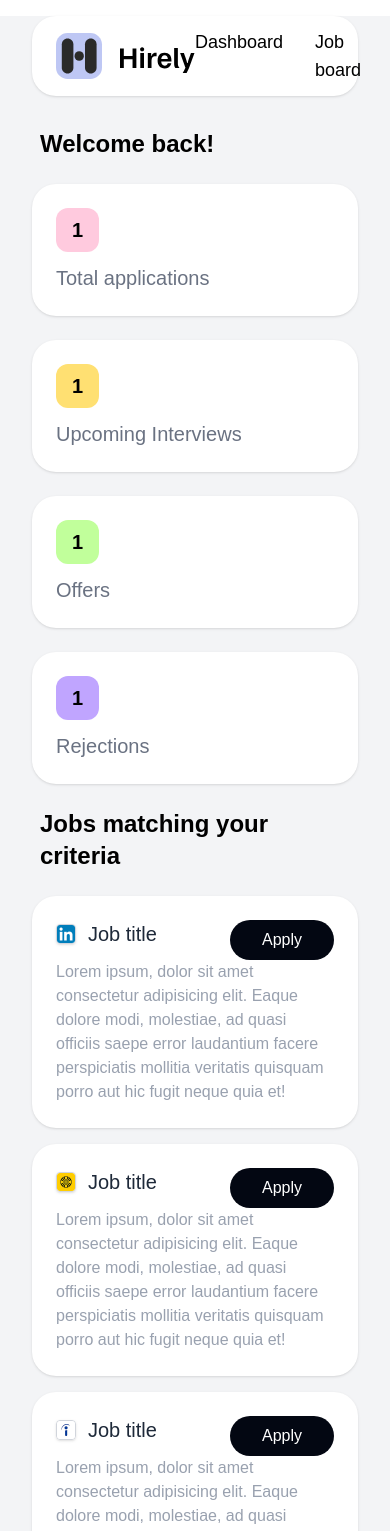
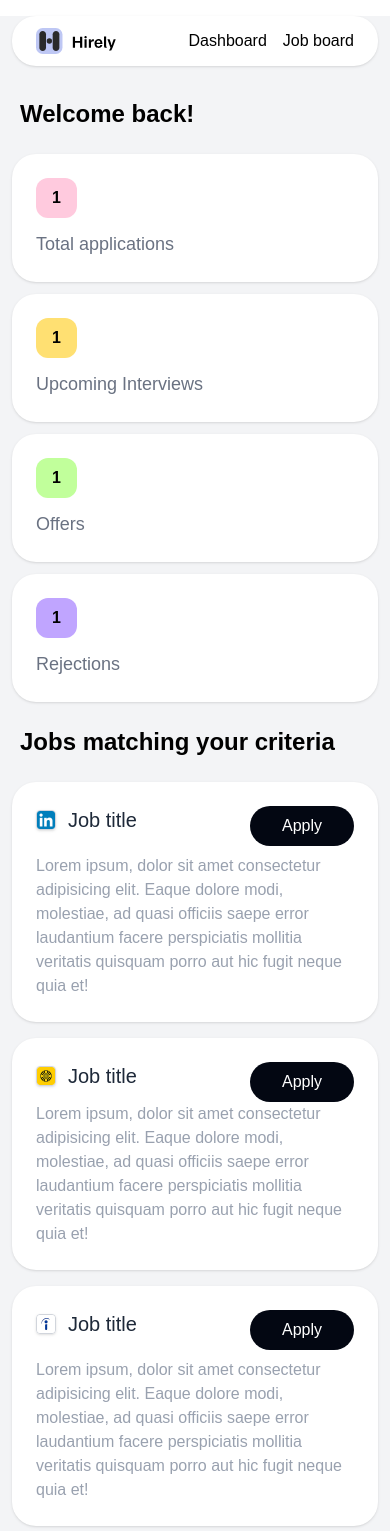
Before and after one commit to elena-lpz/react-job-tracker-app, a React (Vite) app in the folder client/: page / in a window 390 px wide. Shown: the top 1531 px of the page. Built offline with nearby package versions, Linux system fonts and the light colour scheme; a web font is replaced by a local one.

Commit message:
feat: add delete button and other

```diff
--- a/client/src/App.jsx
+++ b/client/src/App.jsx
@@ -3,7 +3,6 @@ import "./App.css";
 import JobBoard from "./components/JobBoard";
 import Header from "./components/Header";
 import Dashboard from "./components/Dashboard";
-import Profile from "./components/Profile";
 
 export default function App() {
   return (
@@ -12,7 +11,6 @@ export default function App() {
       <Routes>
         <Route path={"/"} element={<Dashboard />} />
         <Route path={"/jobboard"} element={<JobBoard />} />
-        <Route path={"/profile"} element={<Profile />} />
       </Routes>
     </>
   );
--- a/client/src/components/AddJobModal.jsx
+++ b/client/src/components/AddJobModal.jsx
@@ -36,7 +36,7 @@ export default function AddJobModal({ setAddModal }) {
       className="fixed top-0 left-0 w-full h-full bg-black/70 flex justify-center items-center z-50"
     >
       <div
-        className="bg-white p-6 rounded-lg shadow-lg w-[90%] max-w-lg max-h-[90vh] overflow-y-auto"
+        className="bg-white p-6 rounded-lg shadow-lg max-w-[90dvw] md:max-w-[50dvw] max-h-[90vh] overflow-y-auto"
         // stops modal from closing when clicking on it
         onClick={(e) => e.stopPropagation()}
       >
@@ -129,7 +129,7 @@ export default function AddJobModal({ setAddModal }) {
             </select>
           </fieldset>
 
-          <div>
+          <div className="mt-3 flex justify-end gap-2">
             {/* cancel button closes modal  */}
             {/* might want to add a close button too...  */}
             <button type="button" onClick={() => setAddModal(false)}>
--- a/client/src/components/Dashboard.jsx
+++ b/client/src/components/Dashboard.jsx
@@ -1,40 +1,42 @@
 export default function Dashboard() {
   return (
-    <main className="mx-8 mt-8 flex flex-col min-h-screen">
+    <main className="mx-3 md:mx-8 mt-8 flex flex-col min-h-screen">
       <h1 className="px-2 text-2xl font-semibold">Welcome back!</h1>
 
       {/* quick summary  */}
-
-      <div className="mt-6 grid grid-cols-1 md:grid-cols-4 gap-6">
+      <div className="mt-6 grid grid-cols-1 md:grid-cols-4 gap-3 md:gap-6">
         <div className="bg-white shadow-sm p-6 rounded-3xl flex-column items-center">
-          <p className="text-xl font-semibold max-w-min rounded-xl px-4 py-2 bg-[var(--pink-accent)] mb-3">
+          <p className="text-md md:text-xl font-semibold max-w-min rounded-xl px-4 py-2 bg-[var(--pink-accent)] mb-3">
             {1}
           </p>
-          <p className="text-xl text-gray-500 ">Total applications</p>
+          <p className="text-lg md:text-xl text-gray-500 ">
+            Total applications
+          </p>
         </div>
 
         <div className="bg-white shadow-sm p-6 rounded-3xl flex-column items-center">
-          <p className="text-xl font-semibold max-w-min rounded-xl px-4 py-2 bg-[var(--yellow-accent)] mb-3">
+          <p className="text-md md:text-xl font-semibold max-w-min rounded-xl px-4 py-2 bg-[var(--yellow-accent)] mb-3">
             {1}
           </p>
-          <p className="text-xl text-gray-500 ">Upcoming Interviews</p>
+          <p className="text-lg md:text-xl text-gray-500 ">
+            Upcoming Interviews
+          </p>
         </div>
 
         <div className="bg-white shadow-sm p-6 rounded-3xl flex-column items-center">
-          <p className="text-xl font-semibold max-w-min rounded-xl px-4 py-2 bg-[var(--green-accent)] mb-3">
+          <p className="text-md md:text-xl font-semibold max-w-min rounded-xl px-4 py-2 bg-[var(--green-accent)] mb-3">
             {1}
           </p>
-          <p className="text-xl text-gray-500 ">Offers</p>
+          <p className="text-lg md:text-xl text-gray-500 ">Offers</p>
         </div>
 
         <div className="bg-white shadow-sm p-6 rounded-3xl flex-column items-center">
-          <p className="text-xl font-semibold max-w-min rounded-xl px-4 py-2 bg-[var(--purple-accent)] mb-3">
+          <p className="text-md md:text-xl font-semibold max-w-min rounded-xl px-4 py-2 bg-[var(--purple-accent)] mb-3">
             {1}
           </p>
-          <p className="text-xl text-gray-500 ">Rejections</p>
+          <p className="text-lg md:text-xl text-gray-500 ">Rejections</p>
         </div>
       </div>
-
       <div className="mt-6">
         <h1 className="px-2 text-2xl font-semibold">
           Jobs matching your criteria
@@ -53,7 +55,7 @@ export default function Dashboard() {
               <button className="max-h-min">Apply</button>
             </div>
 
-            <p className="text-md text-gray-400 ">
+            <p className="mt-2 text-md text-gray-400 ">
               Lorem ipsum, dolor sit amet consectetur adipisicing elit. Eaque
               dolore modi, molestiae, ad quasi officiis saepe error laudantium
               facere perspiciatis mollitia veritatis quisquam porro aut hic
@@ -76,7 +78,7 @@ export default function Dashboard() {
               <button className="max-h-min">Apply</button>
             </div>
 
-            <p className="text-md text-gray-400 ">
+            <p className="mt-2text-md text-gray-400 ">
               Lorem ipsum, dolor sit amet consectetur adipisicing elit. Eaque
               dolore modi, molestiae, ad quasi officiis saepe error laudantium
               facere perspiciatis mollitia veritatis quisquam porro aut hic
@@ -99,7 +101,7 @@ export default function Dashboard() {
               <button className="max-h-min">Apply</button>
             </div>
 
-            <p className="text-md text-gray-400 ">
+            <p className="mt-2 text-md text-gray-400 ">
               Lorem ipsum, dolor sit amet consectetur adipisicing elit. Eaque
               dolore modi, molestiae, ad quasi officiis saepe error laudantium
               facere perspiciatis mollitia veritatis quisquam porro aut hic
@@ -122,7 +124,7 @@ export default function Dashboard() {
               <button className="max-h-min">Apply</button>
             </div>
 
-            <p className=" text-md text-gray-400 ">
+            <p className="mt-2 text-md text-gray-400 ">
               Lorem ipsum, dolor sit amet consectetur adipisicing elit. Eaque
               dolore modi, molestiae, ad quasi officiis saepe error laudantium
               facere perspiciatis mollitia veritatis quisquam porro aut hic
--- a/client/src/components/Header.jsx
+++ b/client/src/components/Header.jsx
@@ -2,9 +2,13 @@ import { NavLink } from "react-router";
 
 export default function Header() {
   return (
-    <header className="mx-8 my-4 flex justify-between items-center bg-white px-6 py-3 rounded-3xl shadow-sm">
-      <img src="./assets/logos/hirely-logo-text.svg" alt="Hirely logo" />
-      <nav className="flex gap-8 font-medium text-lg">
+    <header className=" mx-3 md:mx-8 my-4 flex justify-between items-center bg-white px-6 py-3 rounded-3xl shadow-sm">
+      <img
+        src="./assets/logos/hirely-logo-text.svg"
+        alt="Hirely logo"
+        className="w-20 md:w-25"
+      />
+      <nav className="flex gap-4 md:gap-8 font-medium text-md md:text-lg">
         <NavLink to={"/"}>Dashboard</NavLink>
         <NavLink to={"/jobboard"}>Job board</NavLink>
       </nav>
--- a/client/src/components/JobBoard.jsx
+++ b/client/src/components/JobBoard.jsx
@@ -14,17 +14,26 @@ export default function JobBoard() {
   //manage effect
 
   useEffect(() => {
+    getJobs();
+  }, []);
+
+  //fetch jobs
   async function getJobs() {
     const response = await fetch(
       "https://react-job-tracker-app.onrender.com/jobs"
     );
-
     const data = await response.json();
     //console.log(data);
     setJobsData(data);
   }
-    getJobs();
-  }, []);
+
+  //delete jobs
+  async function handleDelete(jobId) {
+    await fetch(`http://localhost:8080/deleteJob/${jobId}`, {
+      method: "DELETE",
+    });
+    await getJobs();
+  }
 
   // filter jobs by status
   const columns = statuses.map((status) => {
@@ -38,9 +47,11 @@ export default function JobBoard() {
   });
 
   return (
-    <main className="mx-8 mt-8 flex flex-col min-h-screen">
-      <div className="flex justify-between">
-        <h1 className="px-2 text-2xl font-semibold">Your job board</h1>
+    <main className=" mx-2 md:mx-8 mt-8 flex flex-col min-h-screen">
+      <div className="p-1 flex justify-between items-center">
+        <h1 className="px-2 text-xl md:text-2xl font-semibold">
+          Your job board
+        </h1>
         <button onClick={() => setAddModal(true)}>Add New Job</button>
       </div>
 
@@ -57,18 +68,17 @@ export default function JobBoard() {
               {column.status}
             </h2>
             {column.jobs.map((job) => (
-              <div
-                key={job.id}
-                onClick={() => {
-                  setSelectedJob(job);
-                  setModal(true);
-                }}
-              >
+              <div key={job.id}>
                 <JobCard
                   jobTitle={job.job_title}
                   companyName={job.company_name}
                   location={job.location}
                   status={job.status}
+                  onClick={() => {
+                    setSelectedJob(job);
+                    setModal(true);
+                  }}
+                  onDelete={() => handleDelete(job.id)}
                 />
               </div>
             ))}
--- a/client/src/components/JobCard.jsx
+++ b/client/src/components/JobCard.jsx
@@ -1,11 +1,24 @@
-import { IconMapPin, IconBriefcase } from "@tabler/icons-react";
+import { IconMapPin, IconTrash } from "@tabler/icons-react";
 
-const JobCard = ({ jobTitle, companyName, location }) => {
+const JobCard = ({ jobTitle, companyName, location, onClick, onDelete }) => {
   return (
-    <div className="hover:cursor-pointer border border-gray-200 rounded-2xl shadow-md p-6 my-2 bg-white hover:bg-gray-100 w-full">
-      <div className="text-lg font-semibold mb-4">{jobTitle}</div>
+    <div
+      onClick={onClick}
+      className="hover:cursor-pointer border border-gray-200 rounded-2xl shadow-sm p-6 my-2 bg-white hover:bg-gray-100 w-full"
+    >
+      <div className=" flex justify-between items-center text-lg font-semibold mb-4">
+        <h2>{jobTitle}</h2>
+        <IconTrash
+          size={20}
+          color="grey"
+          onClick={(e) => {
+            e.stopPropagation();
+            onDelete();
+          }}
+        />
+      </div>
       <div className="flex flex-col sm:flex-row justify-between text-gray-700 text-sm ">
-        <div className=" font-medium">{companyName}</div>
+        <div className=" font-medium">{companyName} </div>
         <div className="flex justify-between gap-1 items-center">
           <IconMapPin size={16} color="grey" />
           {location}
--- a/client/src/components/JobModal.jsx
+++ b/client/src/components/JobModal.jsx
@@ -14,7 +14,10 @@ const JobModal = ({
       onClick={() => setModal(false)}
       className="fixed top-0 left-0 w-full h-full bg-black/70 flex justify-center items-center"
     >
-      <div className="bg-white p-6 rounded-lg shadow-lg w-2/3">
+      <div
+        className="bg-white p-6 rounded-lg shadow-lg w-2/3"
+        onClick={(e) => e.stopPropagation()}
+      >
         <h2 className="text-2xl font-bold mb-4">{jobTitle}</h2>
         <div className="space-y-2">
           <div>
--- a/client/src/components/Profile.jsx
+++ /dev/null
@@ -1,7 +0,0 @@
-export default function Profile() {
-  return (
-    <>
-      <h1>This is your profile</h1>
-    </>
-  );
-}
```
Also changed, not shown: 1 other file (tests, documents, lock files or other folders). Lines whose indentation alone changed are shown as unchanged.
